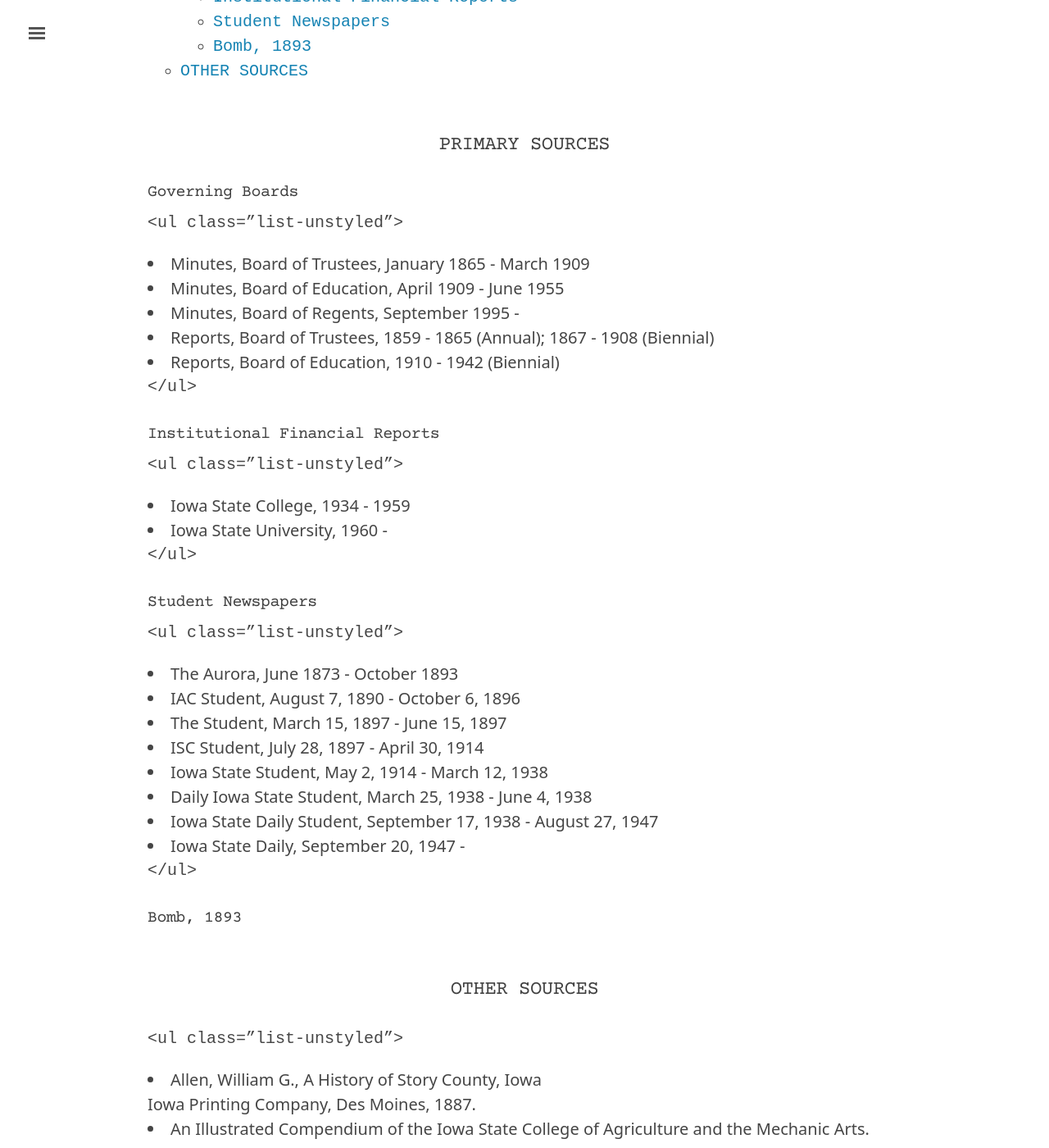
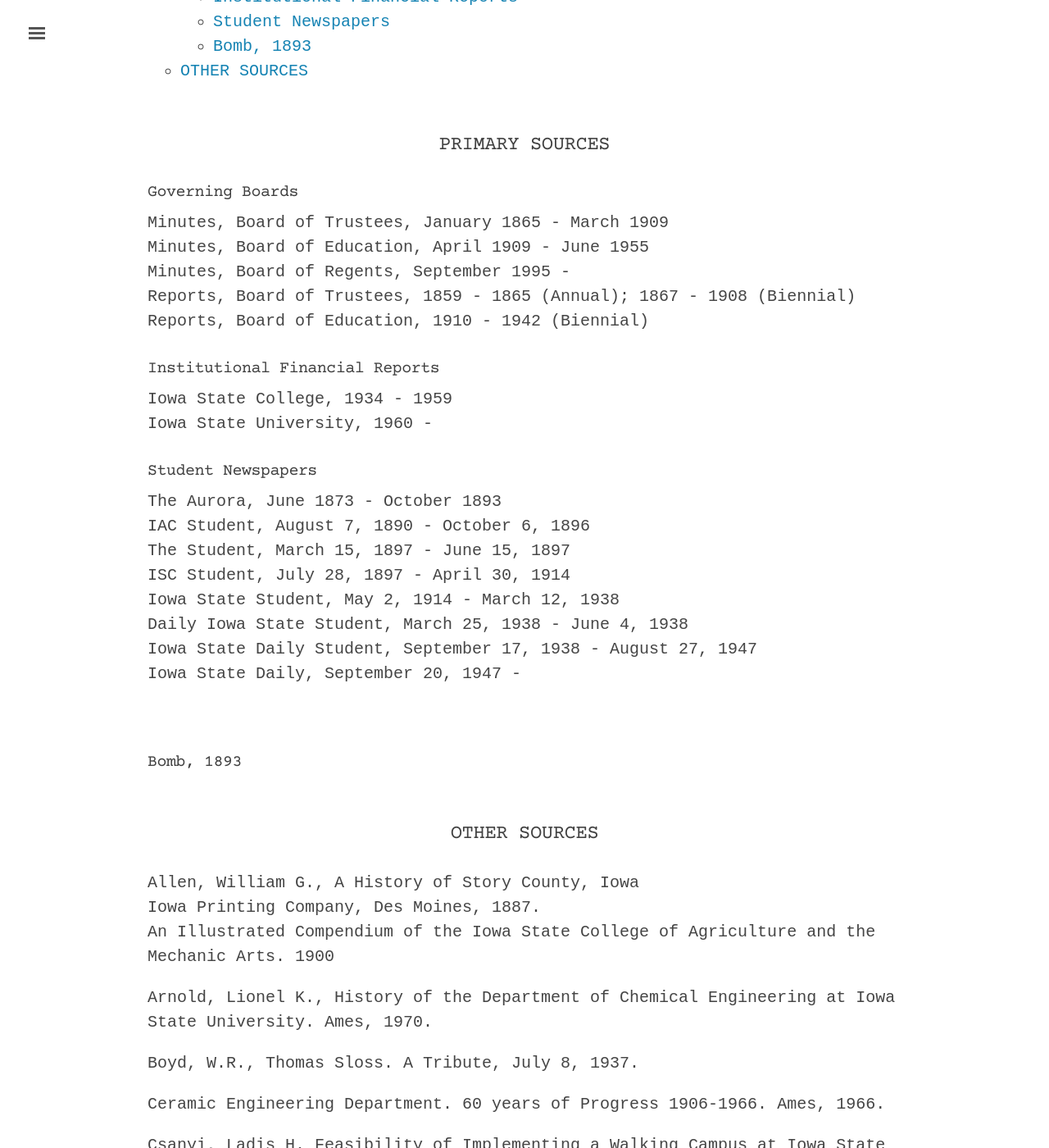
Before and after one commit to emanderson811/day-edition, a Jekyll site: the page built from _texts/1004day-bibliography.md, in a window 1280 px wide and 1400 px high, scrolled down 377 px. Shown: the whole window at 82% size. Built offline with Jekyll 4.4.1, drawn with Linux system fonts in a browser that asks for light colours.

Commit message:
Update 1004day-bibliography.md

```diff
--- a/_texts/1004day-bibliography.md
+++ b/_texts/1004day-bibliography.md
@@ -16,7 +16,7 @@
 
 ### Governing Boards
 
-<ul class=”list-unstyled”>
+<ul class="list-unstyled">
  <li>Minutes, Board of Trustees, January 1865 - March 1909</li>
  <li>Minutes, Board of Education, April 1909 - June 1955</li>
  <li>Minutes, Board of Regents, September 1995 - </li>
@@ -26,14 +26,14 @@
 
 ### Institutional Financial Reports
 
-<ul class=”list-unstyled”>
+<ul class="list-unstyled">
  <li>Iowa State College, 1934 - 1959</li>
  <li>Iowa State University, 1960 - </li>
 </ul>
 
 ### Student Newspapers
 
-<ul class=”list-unstyled”>
+<ul class="list-unstyled">
  <li>The Aurora, June 1873 - October 1893</li>
  <li>IAC Student, August 7, 1890 - October 6, 1896</li>
  <li>The Student, March 15, 1897 - June 15, 1897</li>
@@ -48,7 +48,7 @@
 
 ## OTHER SOURCES
 
-<ul class=”list-unstyled”>
+<ul class="list-unstyled">
  <li>Allen, William G., A History of Story County, Iowa <br>
  Iowa Printing Company, Des Moines, 1887.</li>
  <li>An Illustrated Compendium of the Iowa State College of Agriculture and the Mechanic Arts. 1900</li>
```
